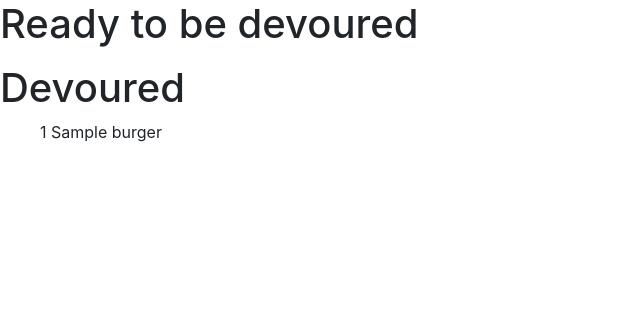
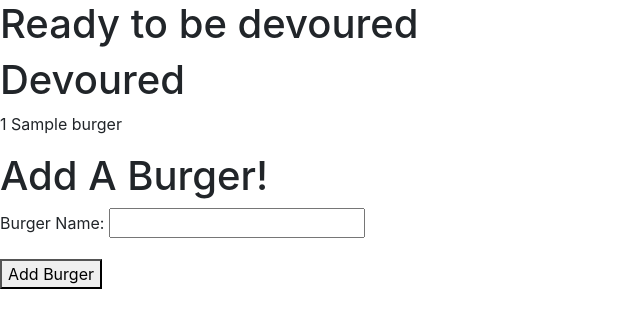
Before and after one commit to rtothaoss/Eat_Da_Burger, a Node server app: page / in a window 1280 px wide. Shown: the top 328 px of the page, without its empty margins (0-640 px from the left). Run offline with Node 20, Linux system fonts and the light colour scheme; tables that the repository leaves empty hold one stand-in row (values such as "Sample post"); some libraries are stand-ins or nearby versions.

Commit message:
everything works page just needs styling

```diff
--- a/config/orm.js
+++ b/config/orm.js
@@ -11,7 +11,6 @@ function printQuestionMarks(num) {
     return arr.toString();
   }
 
-  // Helper function to convert object key/value pairs to SQL syntax
   function objToSql(ob) {
     var arr = [];
 
--- a/controllers/burgers_controller.js
+++ b/controllers/burgers_controller.js
@@ -15,13 +15,23 @@ router.get("/", function(req, res) {
     });
   });
 
+  router.get("/api/burgers", function(req, res) {
+    burger.all(function(data) {
+      var object = {
+        burger: data
+      };
+      console.log('burgers_controller ' + object);
+      res.json(object);
+    });
+  });
+
   router.post("/api/burgers", function(req, res) {
     burger.insert([
       "burger_name", "devoured"
     ], [
       req.body.burger_name, req.body.devoured
     ], function(result) {
-      // Send back the ID of the new quote
+
       res.json({ id: result.insertId });
     });
   });
@@ -31,11 +41,11 @@ router.get("/", function(req, res) {
 
     console.log("condition", condition);
 
-    cat.update({
+    burger.update({
       devoured: req.body.devoured
     }, condition, function(result) {
       if (result.changedRows == 0) {
-        // If no rows were changed, then the ID must not exist, so 404
+
         return res.status(404).end();
       } else {
         res.status(200).end();
--- a/views/index.handlebars
+++ b/views/index.handlebars
@@ -1,24 +1,84 @@
 <h1>Ready to be devoured</h1>
-<ul>
+
 {{#each burger}}
 {{#unless devoured}}
 <p>
-      {{this.id}}
-      {{this.burger_name}}
+  {{id}}
+  {{burger_name}}
+  <button class="change-devour" data-id="{{id}}" data-newdevoured="{{devoured}}">Devour</button>
 </p>
+{{!-- {{> burger-block devoured=false}} --}}
 {{/unless}}
 {{/each}}
-</ul>
+
+
 <h1>Devoured</h1>
-<ul>
+
 {{#each burger}}
 {{#if devoured}}
 <p>
-        {{this.id}}
-        {{this.burger_name}}
+  {{id}}
+  {{burger_name}}
 </p>
 {{/if}}
 {{/each}}
-</ul>
 
-<h2 id='test'></h2>
+<h1>Add A Burger!</h1>
+
+<form class="add-burger">
+
+  <div class="form-group">
+    <label for="burger">Burger Name:</label>
+    <input type="text" id="burger" name="name">
+  </div>
+
+  <button type="submit">Add Burger</button>
+</form>
+
+<script>
+
+  $(".change-devour").on("click", function (event) {
+    var id = $(this).data("id");
+    var newdevoured = 1;
+
+    var newDevouredState = {
+      devoured: newdevoured
+    };
+
+    // Send the PUT request.
+    $.ajax("/api/burgers/" + id, {
+      type: "PUT",
+      data: newDevouredState
+    }).then(
+      function () {
+        console.log("changed devoured to", newdevoured);
+        //Reload the page to get the updated list
+        location.reload();
+      }
+    );
+  });
+
+    $(".add-burger").on("submit", function(event) {
+      // Make sure to preventDefault on a submit event.
+      event.preventDefault();
+
+      var newBurger = {
+        burger_name: $("#burger").val().trim(),
+        devoured: 0
+      };
+
+      // Send the POST request.
+      $.ajax("/api/burgers", {
+        type: "POST",
+        data: newBurger
+      }).then(
+        function() {
+          console.log("created new burger");
+          // Reload the page to get the updated list
+          location.reload();
+        });
+
+    });
+
+
+</script>
--- a/views/layouts/main.handlebars
+++ b/views/layouts/main.handlebars
@@ -8,8 +8,8 @@
     <!-- Bootstrap CSS -->
     <link rel="stylesheet" href="https://stackpath.bootstrapcdn.com/bootstrap/4.1.3/css/bootstrap.min.css" integrity="sha384-MCw98/SFnGE8fJT3GXwEOngsV7Zt27NXFoaoApmYm81iuXoPkFOJwJ8ERdknLPMO" crossorigin="anonymous">
     <script src="https://code.jquery.com/jquery-3.3.1.js"></script>
-    <link rel='stylesheet' href='/assets/css/burger_style.css'>
-    <link rel='stylesheet' href='/assets/js/app.js'>
+    <link rel='stylesheet' type='text/css' href='/assets/css/burger_style.css'>
+    <script src='/assets/js/app.js'></script>
 
     <title>Eat Da Burger</title>
   </head>
--- /dev/null
+++ b/views/partials/burger-block.handlebars
@@ -0,0 +1,9 @@
+<li>
+    {{id}}
+	{{burger_name}}
+
+	<button class="change-devour" data-id="{{id}}" data-newdevoured="{{devoured}}">
+		{{#if devoured}}{{else}}Devour{{/if}}
+	</button>
+
+</li>
```
Also changed, not shown: public/assets/js/app.js (deleted). Lines whose indentation alone changed are shown as unchanged.
